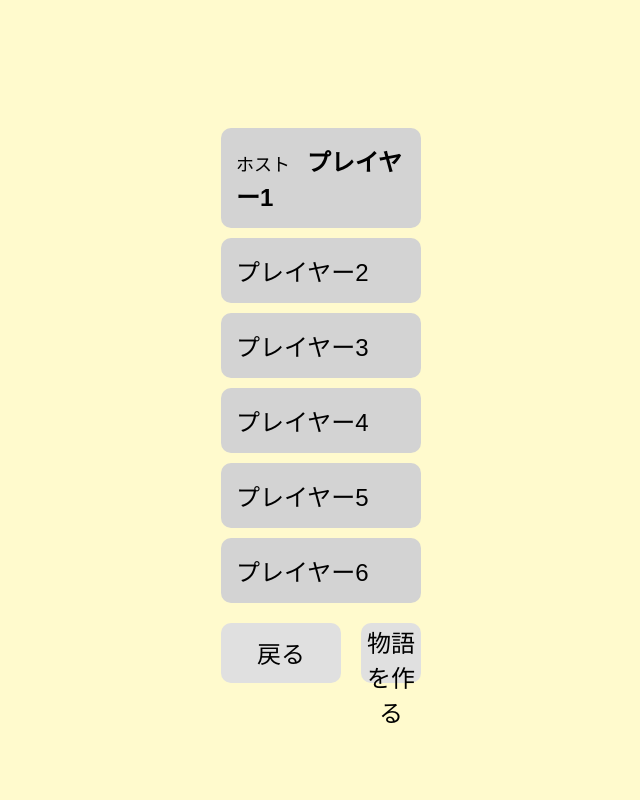
After one commit to Shibabakainu/DeepImpact, a PHP site: page /resources/views/home_detail.php in a window 1280 px wide. The commit adds this page. Shown: the whole page, without its empty margins (289-929 px from the left). Run offline with PHP 8.4, Linux system fonts and the light colour scheme.

Commit message:
ルーム内

```diff
--- /dev/null
+++ b/resources/css/home_detail.css
@@ -0,0 +1,65 @@
+@charset "UTF-8";
+
+body {
+    margin: 0;
+    padding: 0;
+    background-color: #fffacd;
+    font-family: Arial, sans-serif;
+    display: flex;
+    justify-content: center;
+    align-items: center;
+    height: 100vh;
+}
+
+.container {
+    text-align: center;
+    width: 80%;
+    max-width: 500px;
+    padding: 20px;
+    box-sizing: border-box;
+}
+
+.player-list {
+    list-style: none;
+    padding: 0;
+    margin: 0 0 20px;
+}
+
+.player-list li {
+    background-color: #d3d3d3;
+    margin: 10px 0;
+    padding: 15px;
+    border-radius: 10px;
+    font-size: 24px;
+    text-align: left;
+}
+
+.host {
+    font-weight: bold;
+}
+
+.host-label {
+    font-size: 18px;
+    font-weight: normal;
+    margin-right: 10px;
+}
+
+.buttons {
+    display: flex;
+    justify-content: center;
+    gap: 20px;
+}
+
+button {
+    width: 120px;
+    height: 60px;
+    border-radius: 10px;
+    font-size: 24px;
+    cursor: pointer;
+    border: none;
+    background-color: #e0e0e0;
+}
+
+button:hover {
+    background-color: #d3d3d3;
+}
--- a/resources/views/home_create.php
+++ b/resources/views/home_create.php
@@ -3,7 +3,7 @@
 
 <head>
     <meta charset="UTF-8">
-    <link rel="stylesheet" href="../css/home_detail.css">
+    <link rel="stylesheet" href="../css/home_create.css">
 </head>
 
 <body>
@@ -12,7 +12,7 @@
             <p class="kotoba">合言葉</p>
             <input class="textbox" type="text" name="pass" placeholder="半角数字1～4文字">
             <a href="#"><button class="back">戻る</button></a>
-            <a href="#"><button class="create">作成</button></a>
+            <a href="home_detail.php"><button class="create">作成</button></a>
         </div>
     </main>
 </body>
--- /dev/null
+++ b/resources/views/home_detail.php
@@ -0,0 +1,29 @@
+<!DOCTYPE html>
+<html lang="ja">
+
+<head>
+    <meta charset="UTF-8">
+    <title>プレイヤーリスト</title>
+    <link rel="stylesheet" href="../css/home_detail.css">
+</head>
+
+<body>
+    <main>
+        <div class="container">
+            <ul class="player-list">
+                <li class="host"><span class="host-label">ホスト</span> プレイヤー1</li>
+                <li>プレイヤー2</li>
+                <li>プレイヤー3</li>
+                <li>プレイヤー4</li>
+                <li>プレイヤー5</li>
+                <li>プレイヤー6</li>
+            </ul>
+            <div class="buttons">
+                <a href="home_create.php"><button class="back">戻る</button></a>
+                <button class="create">物語を作る</button>
+            </div>
+        </div>
+    </main>
+</body>
+
+</html>
```
